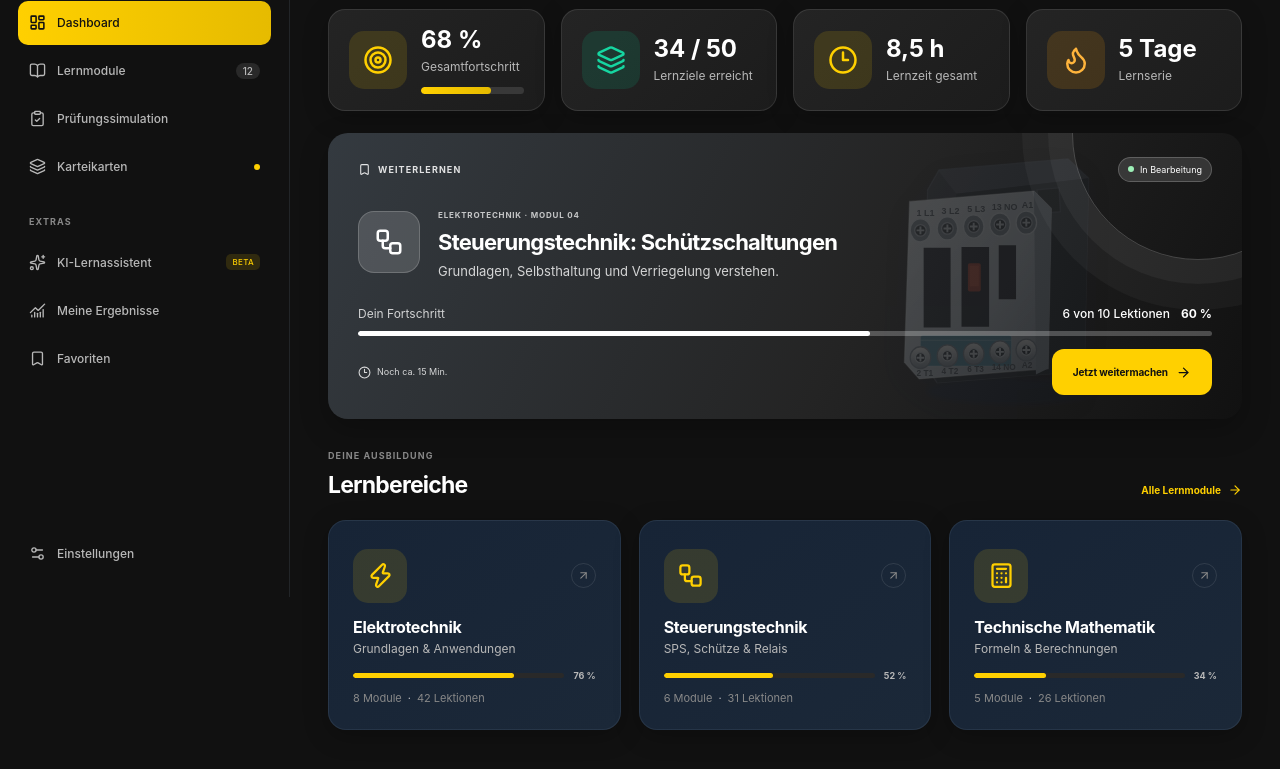
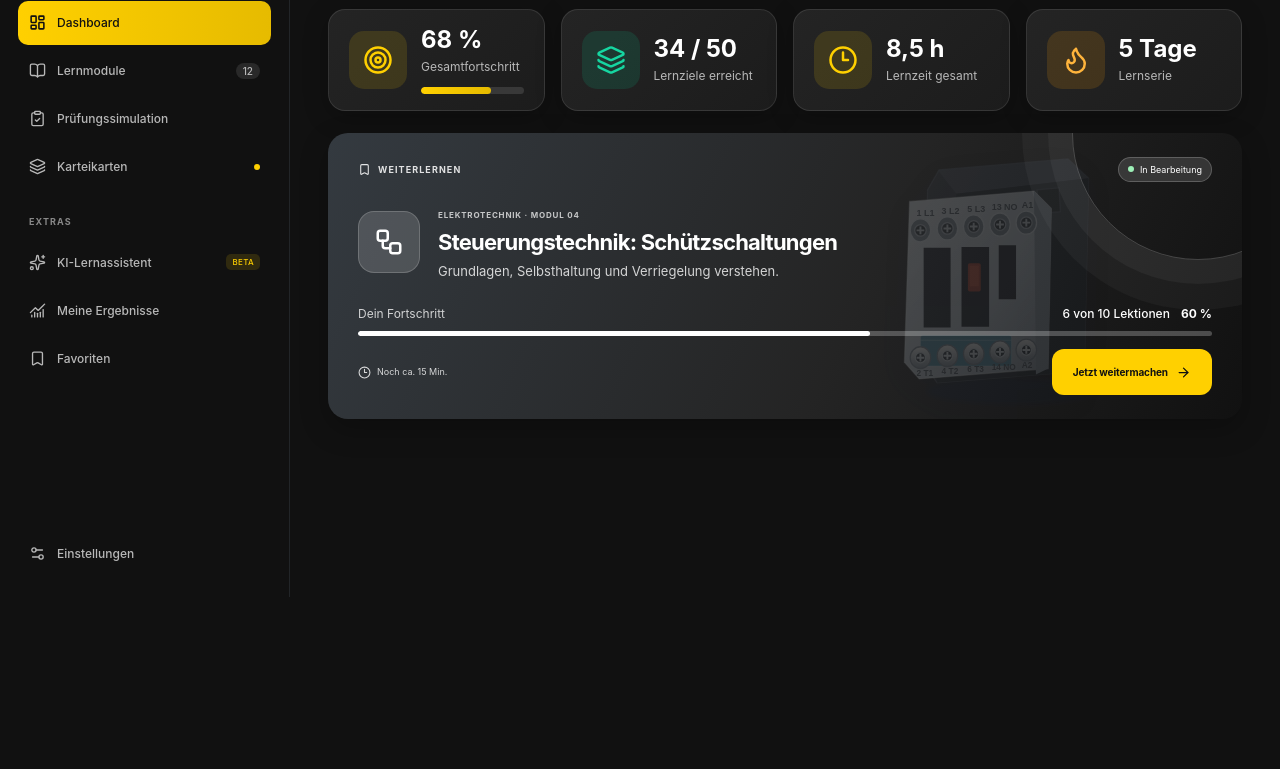
Before and after one commit to Jona-Buck/Liebherr-Azubi-learning, a plain HTML site: page index.html in a window 1280 px wide. Shown: the part 203-972 px from the top of the page. After the commit the page ends 800 px from the top, so only its background shows below. Drawn offline with nearby package versions, Linux system fonts and the light colour scheme.

Commit message:
Move learning area cards off dashboard

```diff
--- a/index.html
+++ b/index.html
@@ -82,15 +82,6 @@
             <div class="continue-bottom"><span class="duration"><i data-lucide="clock-3"></i> Noch ca. 15 Min.</span><button class="button button-primary" data-action="continue-learning">Jetzt weitermachen <i data-lucide="arrow-right"></i></button></div>
           </article>
         </section>
-        <section class="section-block">
-          <div class="section-heading"><div><span class="section-kicker">DEINE AUSBILDUNG</span><h2>Lernbereiche</h2></div><button class="text-link" data-view="modules">Alle Lernmodule <i data-lucide="arrow-right"></i></button></div>
-          <div class="subject-grid">
-            <button class="subject-card" data-subject="Elektrotechnik"><span class="subject-top"><span class="subject-icon subject-orange"><i data-lucide="zap"></i></span><span class="subject-arrow"><i data-lucide="arrow-up-right"></i></span></span><strong>Elektrotechnik</strong><span class="subject-caption">Grundlagen &amp; Anwendungen</span><span class="subject-progress"><span class="subject-track"><i style="width:76%"></i></span><b>76 %</b></span><span class="subject-meta">8 Module <span>·</span> 42 Lektionen</span></button>
-            <button class="subject-card" data-subject="Steuerungstechnik"><span class="subject-top"><span class="subject-icon subject-blue"><i data-lucide="workflow"></i></span><span class="subject-arrow"><i data-lucide="arrow-up-right"></i></span></span><strong>Steuerungstechnik</strong><span class="subject-caption">SPS, Schütze &amp; Relais</span><span class="subject-progress"><span class="subject-track"><i style="width:52%"></i></span><b>52 %</b></span><span class="subject-meta">6 Module <span>·</span> 31 Lektionen</span></button>
-            <button class="subject-card" data-subject="Technische Mathematik"><span class="subject-top"><span class="subject-icon subject-violet"><i data-lucide="calculator"></i></span><span class="subject-arrow"><i data-lucide="arrow-up-right"></i></span></span><strong>Technische Mathematik</strong><span class="subject-caption">Formeln &amp; Berechnungen</span><span class="subject-progress"><span class="subject-track"><i style="width:34%"></i></span><b>34 %</b></span><span class="subject-meta">5 Module <span>·</span> 26 Lektionen</span></button>
-
-          </div>
-        </section>
         <section class="lower-grid">
           <article class="panel activity-panel">
             <div class="section-heading compact"><div><span class="section-kicker">DRANBLEIBEN LOHNT SICH</span><h2>Deine Lernaktivität</h2></div><button class="select-button">Diese Woche <i data-lucide="chevron-down"></i></button></div>
```
